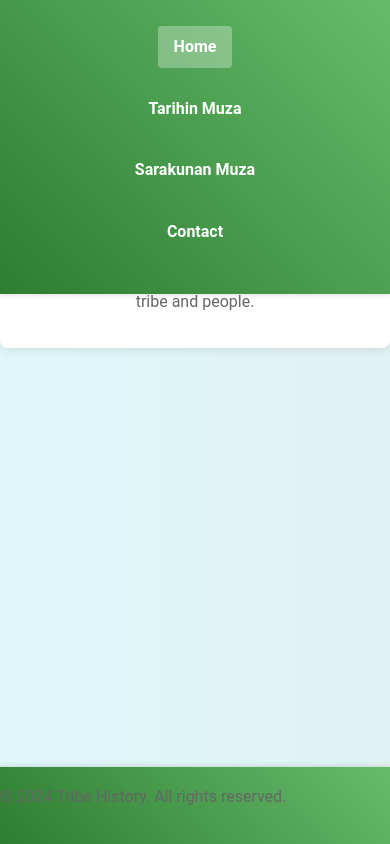
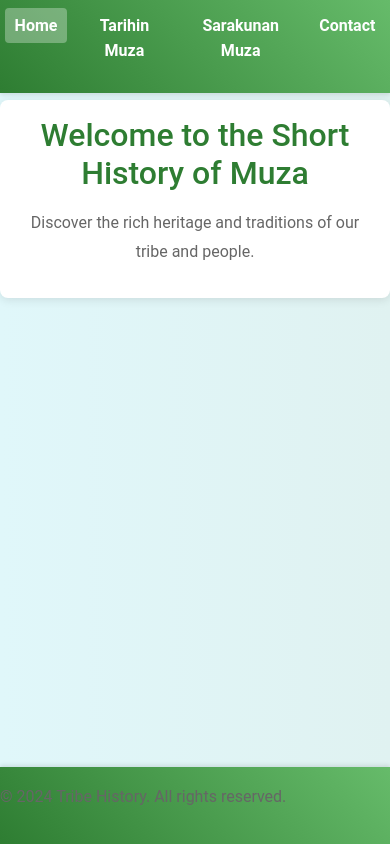
Before and after one commit to Naseerb/Muza, a plain HTML site: page index.html in a window 390 px wide. Drawn offline with nearby package versions, Linux system fonts and the light colour scheme.

Commit message:
styles.css

```diff
--- a/styles.css
+++ b/styles.css
@@ -138,18 +138,27 @@ footer {
     box-shadow: 0 -2px 4px rgba(0, 0, 0, 0.1);
     margin-top: auto;
 }
+/* Media Query for devices with less than 7 inch diagonal display size */
+@media (max-width: 600px) {
+    header {
+        padding: 0.5rem 0; /* Reduce padding for smaller screens */
+    }
 
-@media (max-width: 768px) {
     nav ul {
-        flex-direction: column;
+        flex-direction: row; /* Ensure horizontal layout */
+        overflow-x: auto; /* Allow horizontal scrolling if needed */
     }
 
     nav ul li {
-        margin: 10px 0;
+        margin: 0 5px; /* Reduce margin for smaller screens */
+    }
+
+    nav ul li a {
+        padding: 0.3rem 0.6rem; /* Reduce padding for smaller screens */
     }
 
     main {
-        padding-top: 150px; /* Adjust padding for mobile view */
+        padding-top: 100px; /* Adjust padding for mobile view */
     }
 }
 
```
